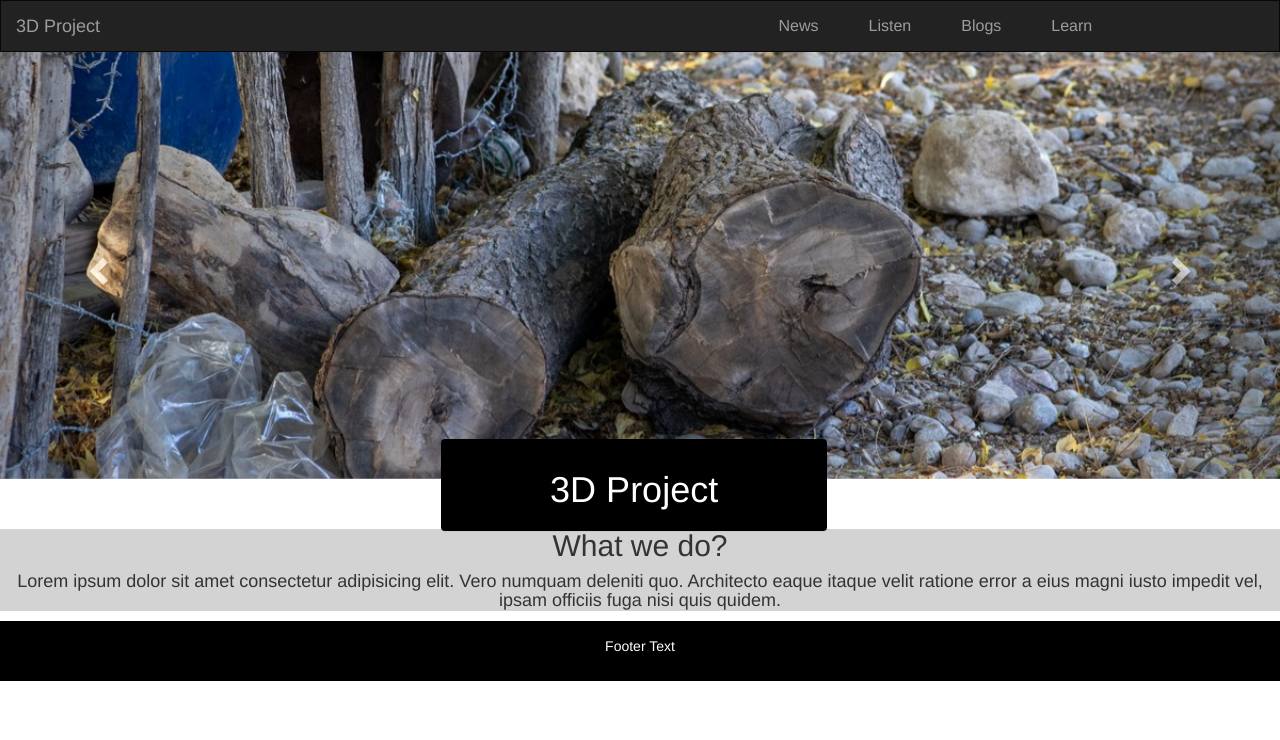
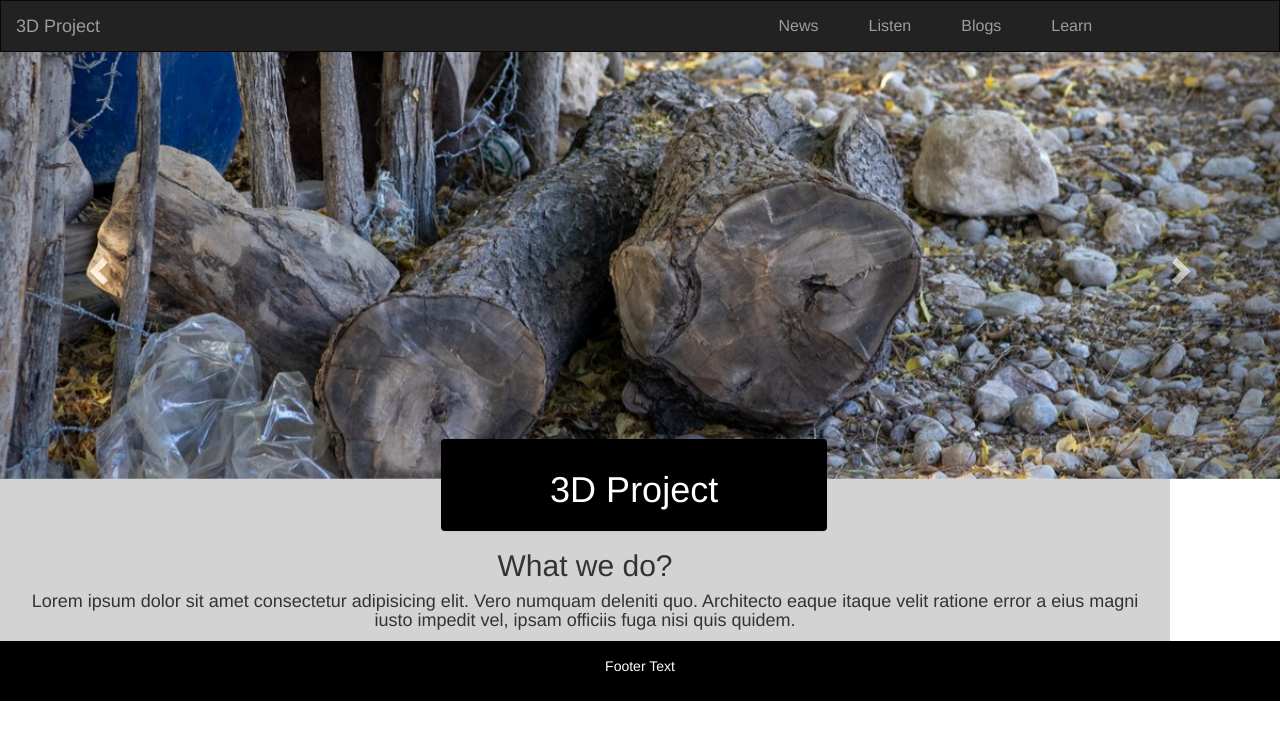
Before and after one commit to 3dproject/idah, a Jekyll site: the page built from index.html, in a window 1280 px wide. Shown: the top 740 px of the page. Built offline with Jekyll 4.4.1, drawn with Linux system fonts in a browser that asks for light colours.

Commit message:
html edit2

```diff
--- a/index.html
+++ b/index.html
@@ -2,12 +2,13 @@
 layout: default
 title: Hank Quinlan, Horrible Cop
 ---
-<style>
+<!-- <style>
     .context{
   text-align: center;
+  background-color: gray;
 }
-</style>
-<div class="context">
+</style> -->
+<div class="container context">
 <h2>What we do?</h2>
 <h4>Lorem ipsum dolor sit amet consectetur adipisicing elit. Vero numquam deleniti quo. Architecto eaque itaque velit ratione error a eius magni iusto impedit vel, ipsam officiis fuga nisi quis quidem.</h4>
 </div>
--- a/styles/main.css
+++ b/styles/main.css
@@ -69,10 +69,14 @@ footer {
 .panel_style h1{
   color:white
 }
-
+/* .content{
+  text-align: center;
+  background-color: lightgray;
+  padding-top:50px;
+} */
 .context{
   text-align: center;
   margin: 0px;
   background-color: lightgray;
-  margin-top:50px;
+  padding-top:50px;
 }
```
Also changed, not shown: 1 other file.
